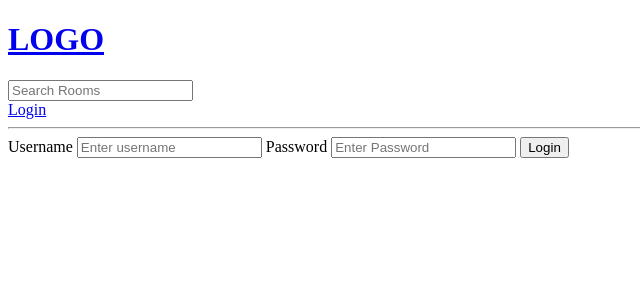
After one commit to Precioussoul/StudyBuddy, a Django app: page /login/ in a window 1280 px wide. The commit adds this page. Shown: the top 300 px of the page, without its empty margins (0-640 px from the left). Run offline with Django 4.2, Linux system fonts and the light colour scheme.

Commit message:
feat: working with authentication, login/register

```diff
--- /dev/null
+++ b/base/templates/base/login_register.html
@@ -0,0 +1,19 @@
+{% extends "main.html" %} {% block content %}
+<div class="">
+  <form method="POST" action="" class="">
+    {% csrf_token %}
+
+    <label for="username">Username</label>
+    <input type="text" name="username" class="" placeholder="Enter username" />
+    <label for="password">Password</label>
+    <input
+      type="password"
+      name="password"
+      class=""
+      placeholder="Enter Password"
+    />
+    <input type="submit" value="Login" class="" />
+  </form>
+</div>
+
+{% endblock content %}
--- a/base/templates/base/room.html
+++ b/base/templates/base/room.html
@@ -1,5 +1,4 @@
-{% extends "main.html" %}
-
-{% block content %}
+{% extends "main.html" %} {% block content %}
 <h1>{{room.name}}</h1>
+<p>{{room.description}}</p>
 {% endblock content %}
--- a/base/urls.py
+++ b/base/urls.py
@@ -3,6 +3,7 @@ from . import views
 
 
 urlpatterns = [
+    path('login/', views.loginPage, name='login'),
     path('', views.home, name='home'),
     path('room/<str:pk>/', views.room, name='room'),
     path('create-room/', views.createRoom, name='create-room'),
--- a/base/views.py
+++ b/base/views.py
@@ -1,15 +1,42 @@
 from django.shortcuts import render, redirect
+from django.http import HttpResponse
+from django.contrib.auth.models import User
+from .models import Room,Topic
+from .forms import RoomForm
+from django.db.models import Q
+from django.contrib import messages
+from django.contrib.auth import authenticate, login, logout
+# Create your views here.
 
-# Create your views here.
-from django.http import HttpResponse
-from .models import Room
-from .forms import RoomForm
 
+def loginPage(request):
+ if request.method == 'POST':
+   username = request.POST.get('username')
+   password = request.POST.get('password')
+
+   try:
+     user = User.objects.get(username=username)
+   except:
+        messages.error(request,'User not found')
+
+   user = authenticate(request, username=username, password=password)
+
+   if user is not None:
+       login(request, user)
+       return redirect('home')
+   else:
+     messages.error(request,'Invalid username or password')
+ context = {}
+ return render(request, 'base/login_register.html', context)
 
 
 def home(request):
-    rooms= Room.objects.all()
-    context = {'rooms':rooms}
+    query = request.GET.get('q') if request.GET.get('q') != None else ''
+    rooms= Room.objects.filter(Q(topic__name__icontains=query) |
+        Q(name__icontains=query) | Q(description__icontains=query))
+    topics = Topic.objects.all()
+    room_count = rooms.count()
+    context = {'rooms':rooms, 'topics':topics, 'room_count':room_count }
     return  render(request, 'base/home.html', context)
 
 
--- a/templates/main.html
+++ b/templates/main.html
@@ -7,6 +7,14 @@
   </head>
 
   <body>
-    {% include "navbar.html" %} {% block content %} {% endblock content %}
+    {% include "navbar.html" %} {% if messages %}
+    <ul class="messages">
+      {% for message in messages %}
+      <li {% if message.tags %} class="{{ message.tags}}" {% endif %}>
+        {{message}}
+      </li>
+      {% endfor %}
+    </ul>
+    {% endif %} {% block content %} {% endblock content %}
   </body>
 </html>
--- a/templates/navbar.html
+++ b/templates/navbar.html
@@ -1,9 +1,11 @@
-<ul>
-    <li>
-        <a href="/">LOGO</a>
-    </li>
-    <li>
-        <a href="room/">Room</a>
-    </li>
-</ul>
-<hr>
+<a href="/">
+  <h1 class="">LOGO</h1>
+</a>
+
+<form method="GET" action="{% url 'home' %}" class="">
+  <input type="text" name="q" placeholder="Search Rooms" />
+</form>
+
+<a href="{% url 'login' %}" class="">Login</a>
+
+<hr />
```
Also changed, not shown: base/templates/base/home.html (+25 -1 lines), db.sqlite3.
